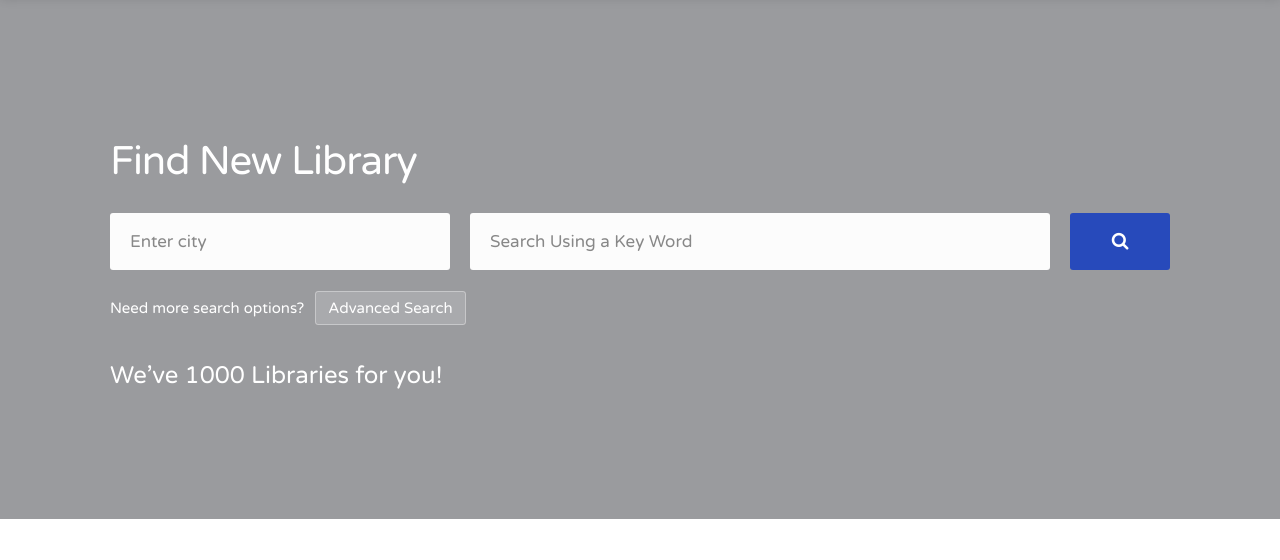
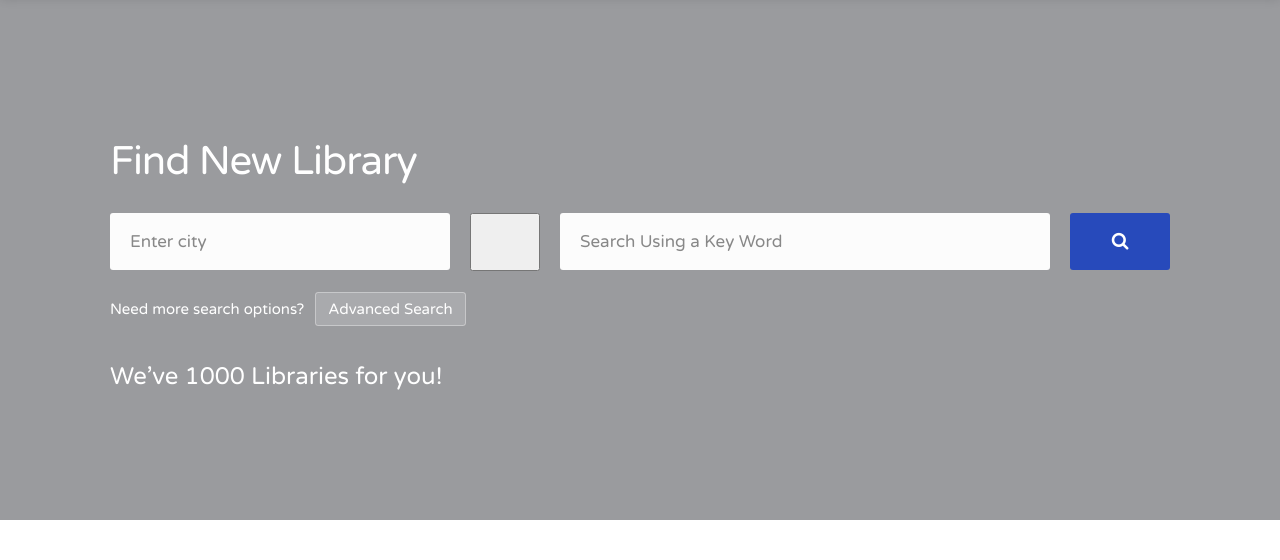
Before and after one commit to saksham1991999/libsys, a Django app: page / in a window 1280 px wide. Shown: the part 165-725 px from the top of the page. Run offline with Django 3.2, Linux system fonts and the light colour scheme; data comes from the database, SQL or seed files in the repository; some libraries are stand-ins or nearby versions; some web fonts are replaced.

Commit message:
added location button

```diff
--- a/templates/index.html
+++ b/templates/index.html
@@ -9,7 +9,9 @@
 
         <div class="container">
             <div class="row">
+
                 <div class="col-md-12">
+
 
                     <div class="search-container">
 
@@ -27,15 +29,25 @@
                                         <input type="search" placeholder="Enter city" aria-label="City" name='city' value="{{ city }}" id = "city" />
                                     </div>
                             </div>
+                                 <div class="col-md-1">
+                                  <form action="" method="get" id="demo">
+                                <button onclick="showPosition()"  type="button" style="width: 70px;height: 58px;">
+                                    <span class="im im-icon-Location-2"></span></button>
+
+                            </form>
+                            </div>
                             <!-- Main Search Input -->
-                            <div class="col-md-8">
+                            <div class="col-md-7">
 
                                     <div class="main-search-input">
                                         <input type="search" placeholder="Search Using a Key Word" aria-label="Search" name='search' value="{{search_term}}"  />
                                         <button type = "submit" class="button"><i class="fa fa-search"></i></button>
                                     </div>
                             </div>
-                                </form>
+                               </form>
+
+
+
                             </div>
 
 
@@ -54,6 +66,8 @@
                     </div>
 
                 </div>
+
+
             </div>
         </div>
     </div>
@@ -466,7 +480,7 @@
             <h2 class="flip-hidden">
                 <div class="col-md-8" style="align-items: center">
                     <div class="main-search-input" style="margin-left: 240px">
-                        <input type="email" placeholder="Enter your email" aria-label="Email" name='Email' value="{{search_term}}"  />
+                        <input type="email" placeholder="Enter your email" aria-label="Email" name='Email'   />
                         <button type = "submit" class="button">Submit</button>
                     </div>
                 </div>
```
